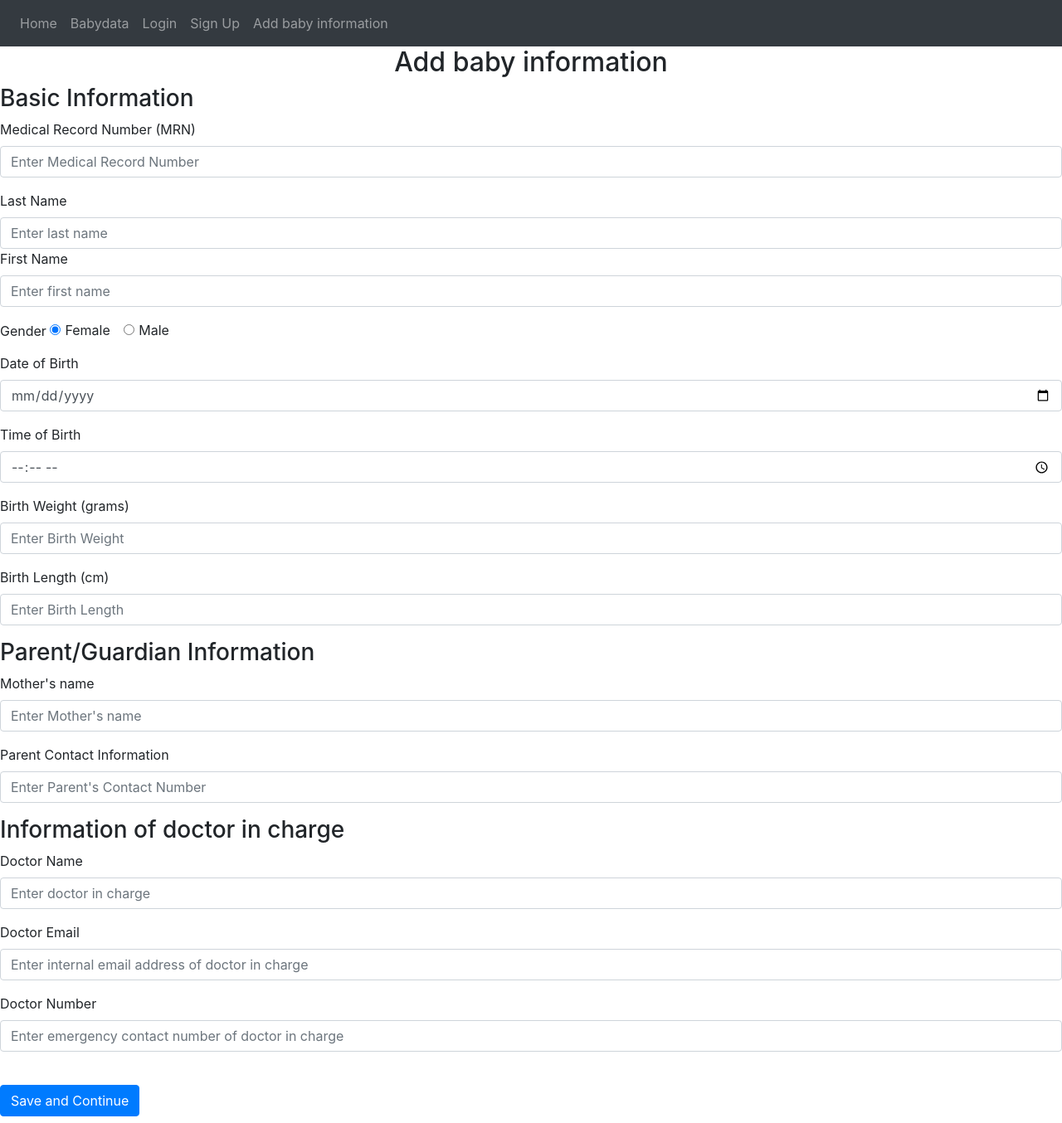
After one commit to wz1421/webapp, a Flask app: page /add-baby-info in a window 1280 px wide. The commit adds this page. Shown: the whole page at 83% size. Run offline with Flask 3, Linux system fonts and the light colour scheme; some libraries are stand-ins or nearby versions.

Commit message:
add baby info

```diff
--- /dev/null
+++ b/Website/Templates/add_baby_info.html
@@ -0,0 +1,100 @@
+{% extends "base.html" %}
+{% block title %}Add baby info{% endblock %}
+{% block content %}
+<form method="POST">
+    <h2 align="center">Add baby information</h2>
+</div>
+
+    <h3 align="left">Basic Information</h3>
+    </div>
+<div class="form-group">
+    <label for="mrn">Medical Record Number (MRN)</label>
+    <input type="number" class="form-control" id="mrn" name="1a. MRN" placeholder="Enter Medical Record Number"
+    />
+</div>
+    <div class="form-group">
+        <label for="lastName">Last Name</label>
+        <input type="text" class="form-control" id="LastName" name="1b. Last Name" placeholder="Enter last name"
+        />
+
+    <div class="form-group">
+        <label for="firstName">First Name</label>
+        <input type="text" class="form-control" id="firstName" name="1c. First Name" placeholder="Enter first name"
+        />
+    </div>
+
+    <div class="form-group">
+        Gender</label>
+        <div class="form-check form-check-inline">
+            <input type="radio" class="form-check-input" id="female" name="1d. Gender" value="female" checked>
+            <label class="form-check-label" for="female">Female</label>
+        </div>
+        <div class="form-check form-check-inline">
+            <input type="radio" class="form-check-input" id="male" name="1d. Gender" value="male">
+            <label class="form-check-label" for="male">Male</label>
+        </div>
+        </div>
+
+     <div class="form-group">
+        <label for="dob">Date of Birth</label>
+        <input type="date" class="form-control" id="dob" name="1e. Date of Birth">
+    </div>
+
+    <div class="form-group">
+        <label for="timeOfBirth">Time of Birth</label>
+        <input type="time" class="form-control" id="timeOfBirth" name="1f. Time of Birth">
+    </div>
+        </div>
+
+<div class="form-group">
+    <label for="birthWeight">Birth Weight (grams)</label>
+    <input type="number" class="form-control" id="birthWeight" name="1g. Birth Weight" placeholder="Enter Birth Weight"
+    />
+</div>
+
+    <div class="form-group">
+    <label for="birthLength">Birth Length (cm)</label>
+    <input type="number" class="form-control" id="birthLength" name="1h. Birth Length" placeholder="Enter Birth Length"
+    />
+</div>
+
+    <h3 align="left">Parent/Guardian Information</h3>
+    </div>
+
+        <div class="form-group">
+        <label for="motherName">Mother's name</label>
+        <input type="text" class="form-control" id="motherName" name="2a. Mother Name" placeholder="Enter Mother's name"
+        />
+    </div>
+
+    <div class="form-group">
+    <label for="pContact">Parent Contact Information</label>
+    <input type="number" class="form-control" id="pContact" name="2b. Parent Contact" placeholder="Enter Parent's Contact Number"
+    />
+</div>
+
+    <h3 align="left">Information of doctor in charge</h3>
+    <div class="form-group">
+        <label for="doctorName">Doctor Name</label>
+        <input type="text" class="form-control" id="doctorName" name="3a. Doctor Name" placeholder="Enter doctor in charge"
+        />
+    </div>
+
+    <div class="form-group">
+        <label for="doctorEmail">Doctor Email</label>
+        <input type="email" class="form-control" id="doctorEmail" name="3b. Doctor Email" placeholder="Enter internal email address of doctor in charge"
+        />
+    </div>
+
+    <div class="form-group">
+        <label for="doctorNum">Doctor Number</label>
+        <input type="number" class="form-control" id="doctorNum" name="3c. Doctor Contact Number" placeholder="Enter emergency contact number of doctor in charge"
+        />
+    </div>
+
+
+    <br />
+    <button type="submit" class="btn btn-primary">Save and Continue</button>
+</form>
+<h1></h1>
+{% endblock %}
--- a/Website/Templates/base.html
+++ b/Website/Templates/base.html
@@ -33,6 +33,7 @@
           <a class="nav-item nav-link" id="babydata" href="/babydata">Babydata</a>
           <a class="nav-item nav-link" id="login" href="/login">Login</a>
           <a class="nav-item nav-link" id="signUp" href="/sign-up">Sign Up</a>
+          <a class="nav-item nav-link" id="addBabyInfo" href="/add-baby-info">Add baby information</a>
         </div>
       </div>
     </nav>
--- /dev/null
+++ b/Website/Templates/success.html
@@ -0,0 +1,3 @@
+{%block content %}
+<b3>Success</b3>
+{% endblock %}
--- a/Website/auth.py
+++ b/Website/auth.py
@@ -1,5 +1,5 @@
 #storing standard routes for the website
-from flask import Blueprint, render_template , request , flash
+from flask import Blueprint, render_template, request, flash, redirect, url_for, session
 
 #Blueprint of our applicatio-auth blue print
 auth = Blueprint('auth',__name__)
@@ -39,3 +39,35 @@ def sign_up():
     data = request.form
     print(data) #access info from the server that s been submitted
     return render_template("sign_up.html")
+
+@auth.route('/add-baby-info', methods=['GET','POST'])
+def add_baby_info():
+    if request.method =='POST':
+        session['baby_information'] = request.form.to_dict()
+        return redirect(url_for('auth.add_med_history'))
+
+    return render_template("add_baby_info.html")
+
+@auth.route('/add-med-history', methods=['GET','POST'])
+def add_med_history():
+    if request.method =='POST':
+        session['medical_history'] = request.form.to_dict()
+        return redirect(url_for('auth.review_info'))
+    return render_template("add_med_history.html")
+
+@auth.route('/review-info', methods=['GET','POST'])
+def review_info():
+    baby_information = session.get('baby_information', {})
+    medical_history = session.get('medical_history', {})
+
+    form_data = {
+        'Baby Information': baby_information,
+        'Medical History': medical_history,
+    }
+    if request.method =='POST':
+        return redirect(url_for('auth.success'))
+    return render_template('review_info.html',  form_data=form_data)
+
+@auth.route('/success')
+def success():
+    return render_template("success.html",text="Baby 1")
```
Also changed, not shown: Website/Templates/add_med_history.html (added, +87 -0 lines), Website/Templates/review_info.html (added, +25 -0 lines).
